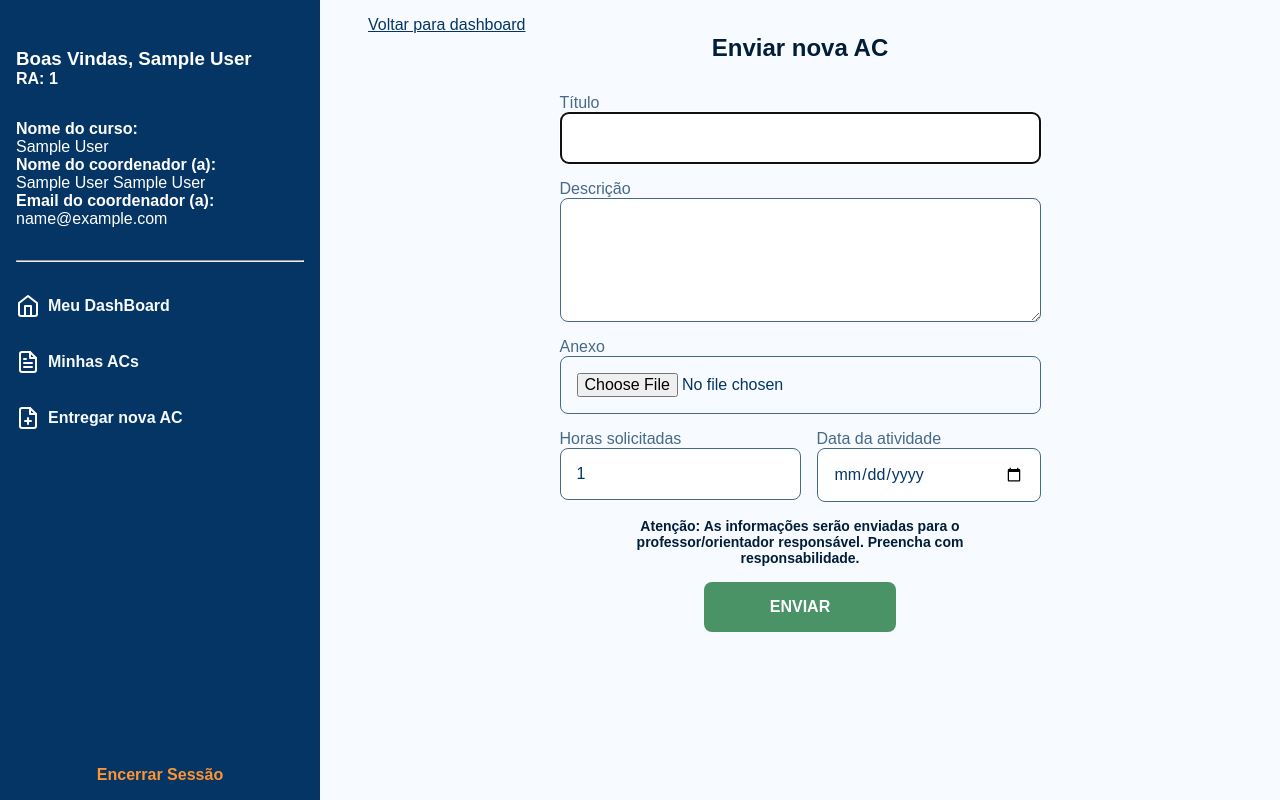
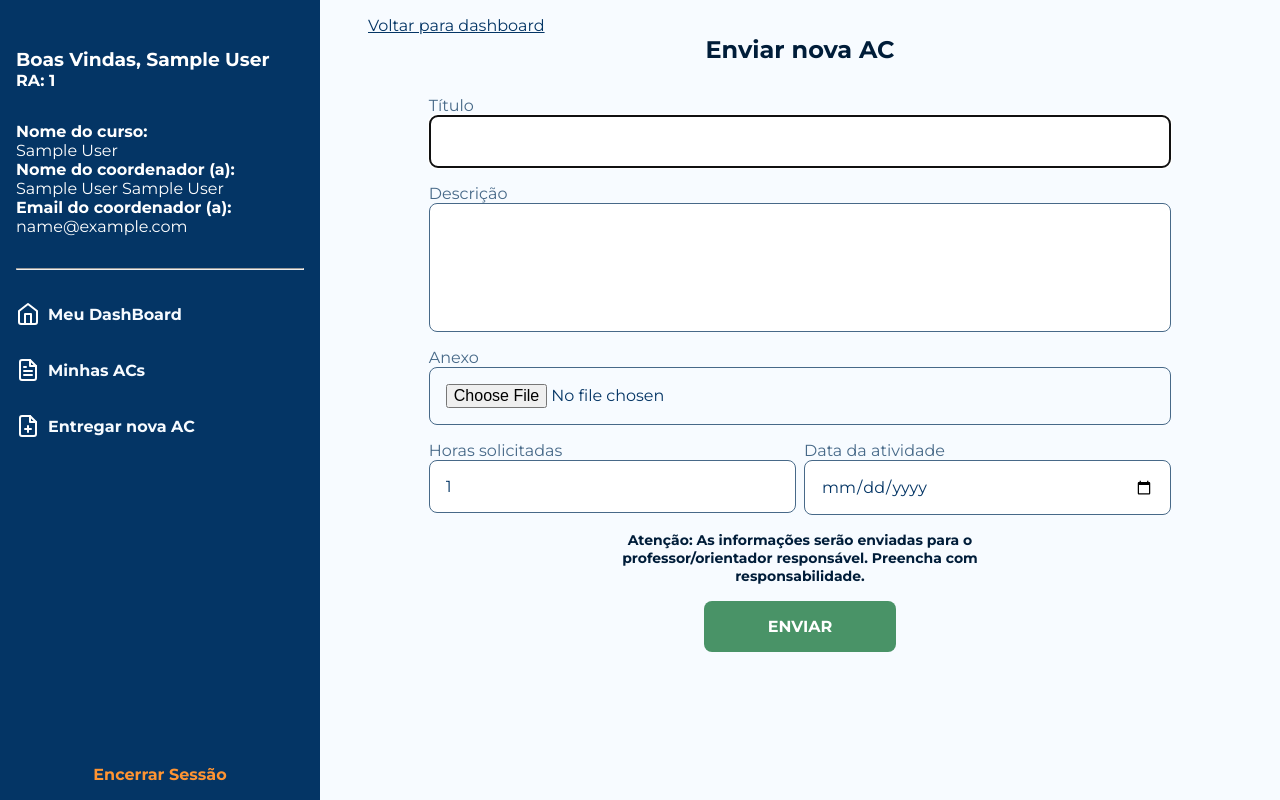
Before and after one commit to GabrielTurri/ac-smart, a PHP site: page /entrega.php in a window 1280 px wide. Run offline with PHP 8.4, Linux system fonts and the light colour scheme; the visitor is signed in with stand-in values (Sample User, id 1).

Commit message:
removido o botão com 3 pontinhos

```diff
--- a/src/dashboard.php
+++ b/src/dashboard.php
@@ -190,7 +190,7 @@
               }
               else if($row['status'] == 'Pendente' or $row['status'] == 'Reprovado'){
                 echo '
-                  <div class="row atividade-pendente">
+                  <div class="row">
                     <form class="'.$row["status"].' full" action="detalhes.php" method="get">
                       <input type="hidden" value="'.$row["cod_atividade"].'" name="cod_atividade" id="cod_atividade">
                       <input type="hidden" value="'.$row["titulo"].'" name="titulo" id="titulo">
@@ -211,9 +211,6 @@
                         <strong></strong>
                       </button>
                     </form>
-                    <button class="more" onclick="abrirOpcoes()">
-                      <img src="assets/icons/more-vertical.svg" alt="">
-                    </button>
                   </div>
                 ';
                 // $_SESSION['atividade_atual'] = $row["cod_atividade"];
--- a/src/detalhes.php
+++ b/src/detalhes.php
@@ -57,7 +57,7 @@ foreach($result as $row){
       </div>
       <div class='column campo'>
         <strong>Descrição:</strong>
-        <textarea disabled><?php echo $_GET["descricao"];?></textarea>
+        <textarea disabled rows='5'><?php echo $_GET["descricao"];?></textarea>
       </div>
       <div class='column campo'>
         <strong>Anexo:</strong>
@@ -116,7 +116,7 @@ foreach($result as $row){
             </div>
             <label for='obs-coord'>Observação do coordenador ".ucfirst($_SESSION['nome_coordenador']).":</label>
 
-            <textarea name='obs-coord' disabled>{$observacao}</textarea>
+            <textarea name='obs-coord' disabled style='resize:none'>{$observacao}</textarea>
             ";
           }
           echo '
--- a/src/entrega.php
+++ b/src/entrega.php
@@ -11,8 +11,10 @@
 <head>
   <meta charset="UTF-8">
 
+  <link rel="stylesheet" href="styles/global.css">
   <link rel="stylesheet" href="styles/entrega.css">
-  <link rel="stylesheet" href="styles/global.css">
+  <link href="https://fonts.googleapis.com/css2?family=Montserrat:ital,wght@0,100..900;1,100..900&display=swap" rel="stylesheet"/>
+
 
   <meta name="viewport" content="width=device-width, initial-scale=1.0">
   <title>Entrega de AC's</title>
@@ -28,7 +30,7 @@
   <?php
         flash();?>
   <div class="form-container column">
-    <form action="../server/server.php" method="post" enctype="multipart/form-data">
+    <form action="../server/server.php" method="post" class="full" enctype="multipart/form-data">
       <div class="column">
         <label for="titulo">Título</label>
         <input name="titulo" id="titulo" type="text" autofocus>
@@ -45,13 +47,13 @@
       </div>
 
 
-      <div class="data-horas-container ">
-        <div class="column">
+      <div class="row gap-8 full">
+        <div class="column full">
           <label for="horas_solicitadas">Horas solicitadas</label>
           <input name="horas_solicitadas" id="horas_solicitadas" type="number" min="1" value="1">
         </div>
 
-        <div class="column">
+        <div class="column full">
           <label for="data_conclusao">Data da atividade</label>
           <input name="data_conclusao" id="data_conclusao" type="date">
         </div>
--- a/src/styles/entrega.css
+++ b/src/styles/entrega.css
@@ -1,10 +1,12 @@
 .form-container {
   align-items: center;
-  margin: 16px 0;
+  margin: 16px auto;
   min-width: 400px;
+  max-width: 80%;
 }
 
 .form-container input, textarea {
+  resize: none;
   min-width: 14rem;
   max-width: 100%;
   padding: 1rem;
@@ -23,12 +25,6 @@
 .column{
   display: flex;
   flex-direction: column;
-}
-
-.data-horas-container {
-  display: flex;
-  flex-direction: row;
-  gap: 16px;
 }
 
 .btn {
--- a/src/styles/global.css
+++ b/src/styles/global.css
@@ -347,3 +347,9 @@ dialog > p, h1 {
 .close:hover {
   opacity: 0.8;
 }
+.w-80{
+  width: 80%;
+}
+.max-w-80{
+  max-width: 80%;
+}
```
Also changed, not shown: src/atividades.php (+3 -9 lines), src/styles/atividades.css (+0 -17 lines), src/styles/detalhes.css (+4 -3 lines).
